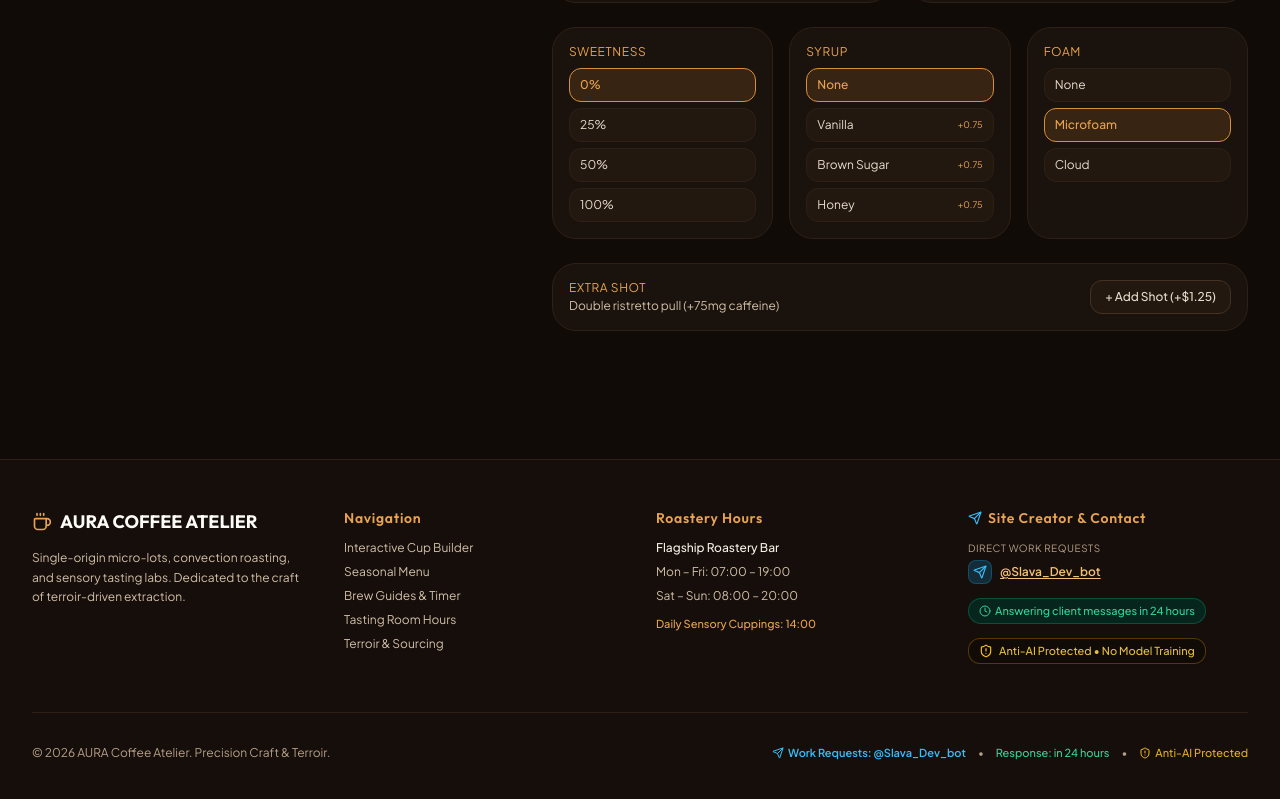
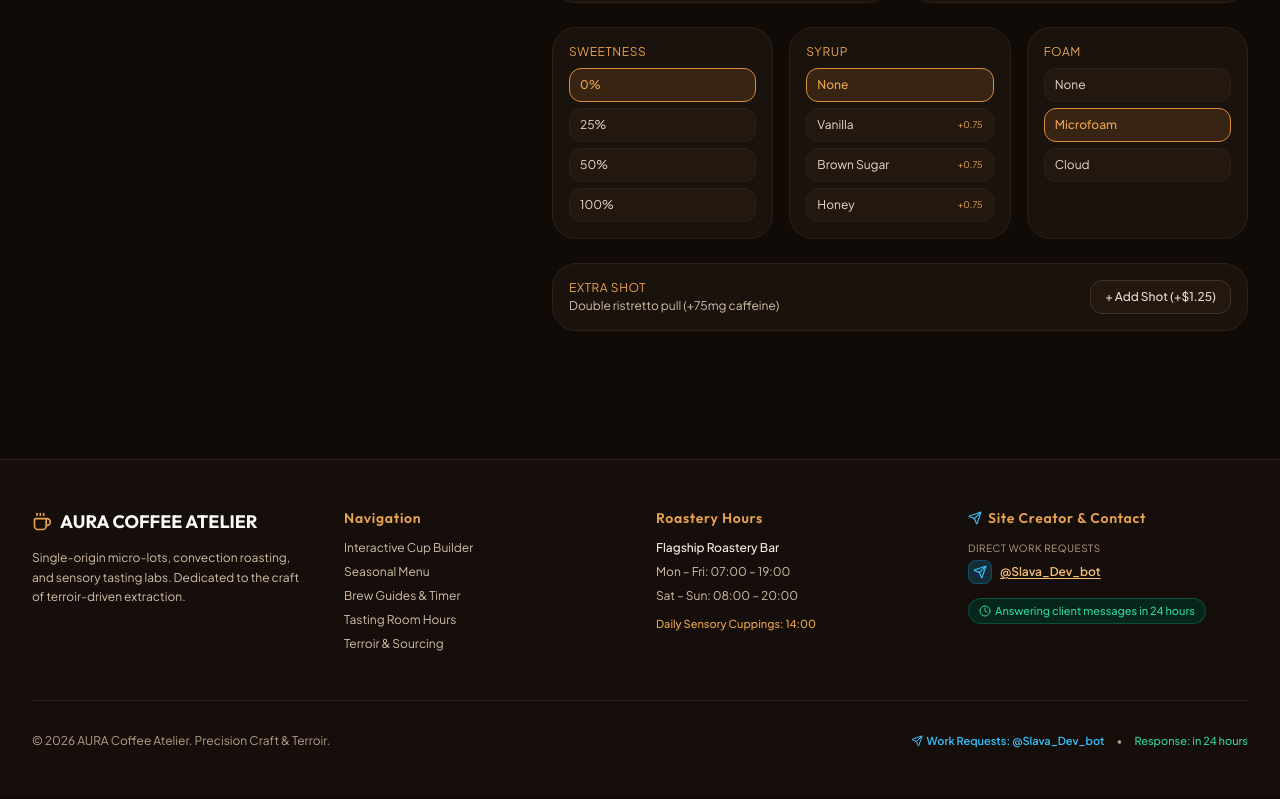
Before and after one commit to yaroslav126/aura-coffee-atelier, a React (Vite) app: page / in a window 1280 px wide. Shown: the part 1437-2236 px from the top of the page. Built offline with nearby package versions, Linux system fonts and the light colour scheme.

Commit message:
fix(ui): remove visible Anti-AI Protected badges from UI and console

```diff
--- a/src/App.tsx
+++ b/src/App.tsx
@@ -8,7 +8,7 @@ import { LocationsHoursTab } from './components/LocationsHoursTab';
 import { OurStoryTab } from './components/OurStoryTab';
 import { OrderDrawer } from './components/OrderDrawer';
 import { TabType, CartItem, DrinkBase } from './types';
-import { Coffee, Send, Clock, ShieldAlert } from 'lucide-react';
+import { Coffee, Send, Clock } from 'lucide-react';
 
 export const App: React.FC = () => {
   const [activeTab, setActiveTab] = useState<TabType>('customizer');
@@ -183,14 +183,6 @@ export const App: React.FC = () => {
                     <Clock className="w-3 h-3" /> Answering client messages in 24 hours
                   </span>
                 </div>
-
-                {/* Visible Anti-AI Mark */}
-                <div className="pt-1">
-                  <div className="inline-flex items-center gap-1.5 px-2.5 py-1 rounded-xl bg-obsidian-950 border border-amber-500/30 text-[11px] font-sans text-amber-300/90 shadow-sm font-medium">
-                    <ShieldAlert className="w-3.5 h-3.5 text-amber-400 shrink-0" />
-                    <span>Anti-AI Protected • No Model Training</span>
-                  </div>
-                </div>
               </div>
             </div>
 
@@ -209,10 +201,6 @@ export const App: React.FC = () => {
               </a>
               <span>•</span>
               <span className="text-emerald-400 font-medium">Response: in 24 hours</span>
-              <span>•</span>
-              <span className="text-amber-400/90 inline-flex items-center gap-1 font-medium">
-                <ShieldAlert className="w-3 h-3 text-amber-400" /> Anti-AI Protected
-              </span>
             </div>
           </div>
         </div>
--- a/src/components/LocationsHoursTab.tsx
+++ b/src/components/LocationsHoursTab.tsx
@@ -1,6 +1,6 @@
 import React, { useState } from 'react';
 import { motion } from 'framer-motion';
-import { Clock, Sparkles, CheckCircle2, AlertCircle, Send, ShieldAlert, Calendar, Coffee, Award, Users, Wifi, HeartHandshake } from 'lucide-react';
+import { Clock, Sparkles, CheckCircle2, AlertCircle, Send, Calendar, Coffee, Award, Users, Wifi, HeartHandshake } from 'lucide-react';
 import { LOCATIONS } from '../data/coffeeData';
 import { submitReservation } from '../services/apiClient';
 
@@ -164,9 +164,6 @@ export const LocationsHoursTab: React.FC = () => {
                     <span className="text-crema-400 font-sans font-semibold text-[11px] sm:text-xs flex items-center gap-1.5">
                       <Send className="w-3.5 h-3.5 text-sky-400" />
                       <span>Direct Contact & Work</span>
-                    </span>
-                    <span className="text-[9px] font-sans px-2 py-0.5 rounded-full bg-amber-500/10 border border-amber-500/30 text-amber-300 flex items-center gap-1">
-                      <ShieldAlert className="w-2.5 h-2.5 text-amber-400" /> Anti-AI
                     </span>
                   </div>
                   <div className="space-y-1.5 text-[11px] sm:text-xs">
@@ -400,10 +397,6 @@ export const LocationsHoursTab: React.FC = () => {
                   <Send className="w-3.5 h-3.5 text-sky-400 shrink-0" />
                   <span>Telegram Bot: @Slava_Dev_bot</span>
                 </a>
-                <span className="inline-flex items-center gap-1 text-[10px] text-amber-300/90 font-sans">
-                  <ShieldAlert className="w-3 h-3 text-amber-400 shrink-0" />
-                  <span>Anti-AI Protected • No Scrape</span>
-                </span>
               </div>
             </div>
 
--- a/src/main.tsx
+++ b/src/main.tsx
@@ -21,7 +21,7 @@ if (typeof window !== 'undefined') {
   });
 
   console.log(
-    '%c☕ AURA Coffee Atelier %c Site created by: @Slava_Dev_bot (Telegram) | Replies in 24 hours | 🛡️ Anti-AI Protected ',
+    '%c☕ AURA Coffee Atelier %c Site created by: @Slava_Dev_bot (Telegram) | Replies in 24 hours',
     'background: #D98E3A; color: #110B07; font-weight: bold; padding: 3px 6px; border-radius: 4px;',
     'background: #1A120C; color: #FDFBF7; padding: 3px 6px; border: 1px solid #382417; border-radius: 4px;'
   );
```
